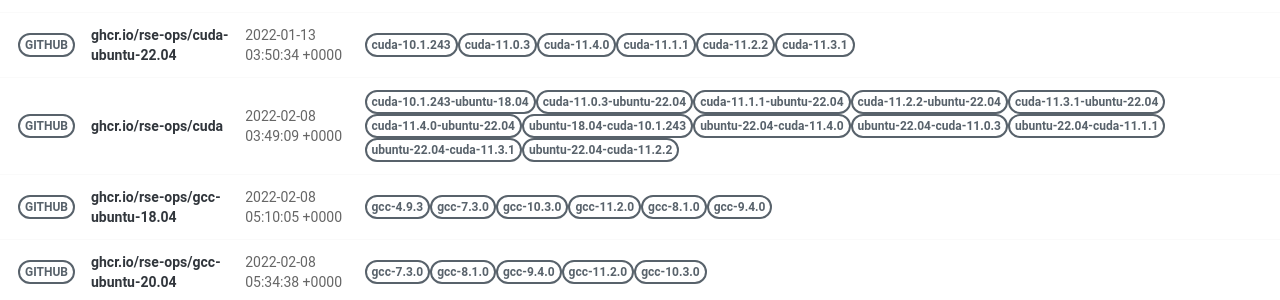
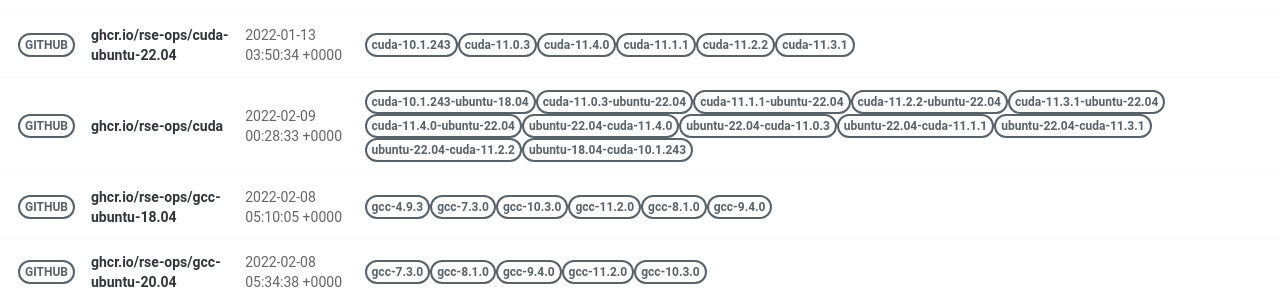
Before and after one commit to rse-ops/docker-images, a Jekyll site: the page built from pages/index.md, in a window 1280 px wide. Shown: the part 417-717 px from the top of the page. Built offline with Jekyll 4.4.1, drawn with Linux system fonts in a browser that asks for light colours; nearby versions of some CDN libraries.

Commit message:
Automated push to update library 2022-02-09

```diff
--- a/_library/ghcr.io-rse-ops-cuda.md
+++ b/_library/ghcr.io-rse-ops-cuda.md
@@ -1,7 +1,7 @@
 ---
 layout: container
 name: ghcr.io/rse-ops/cuda
-updated_at: 2022-02-08 03:49:09.248048
+updated_at: 2022-02-09 00:28:33.948911
 
 
 container_url: https://github.com/orgs/rse-ops/packages/container/package/cuda
```
Also changed, not shown: other parts of _library/ghcr.io-rse-ops-cuda.md (+3 -3 lines).
